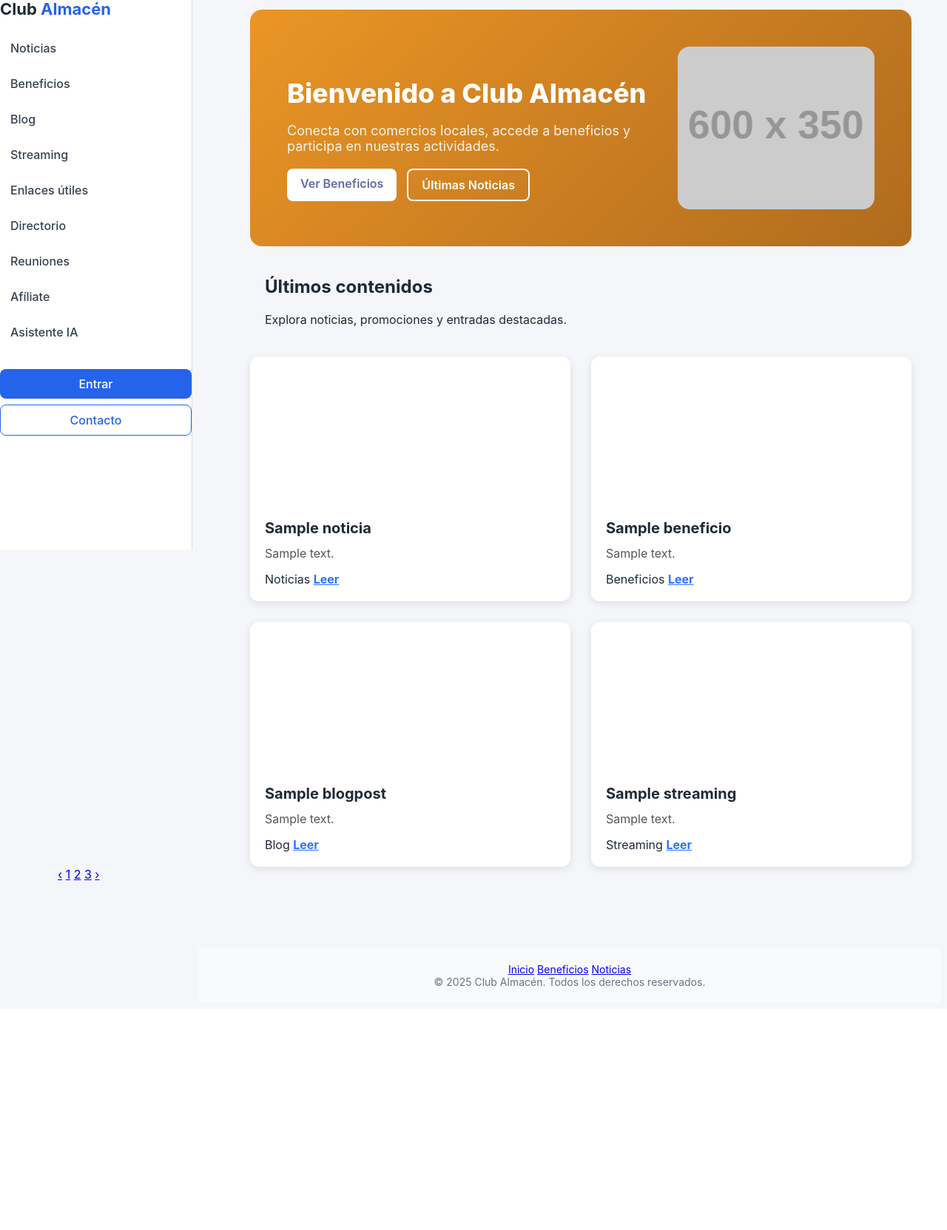
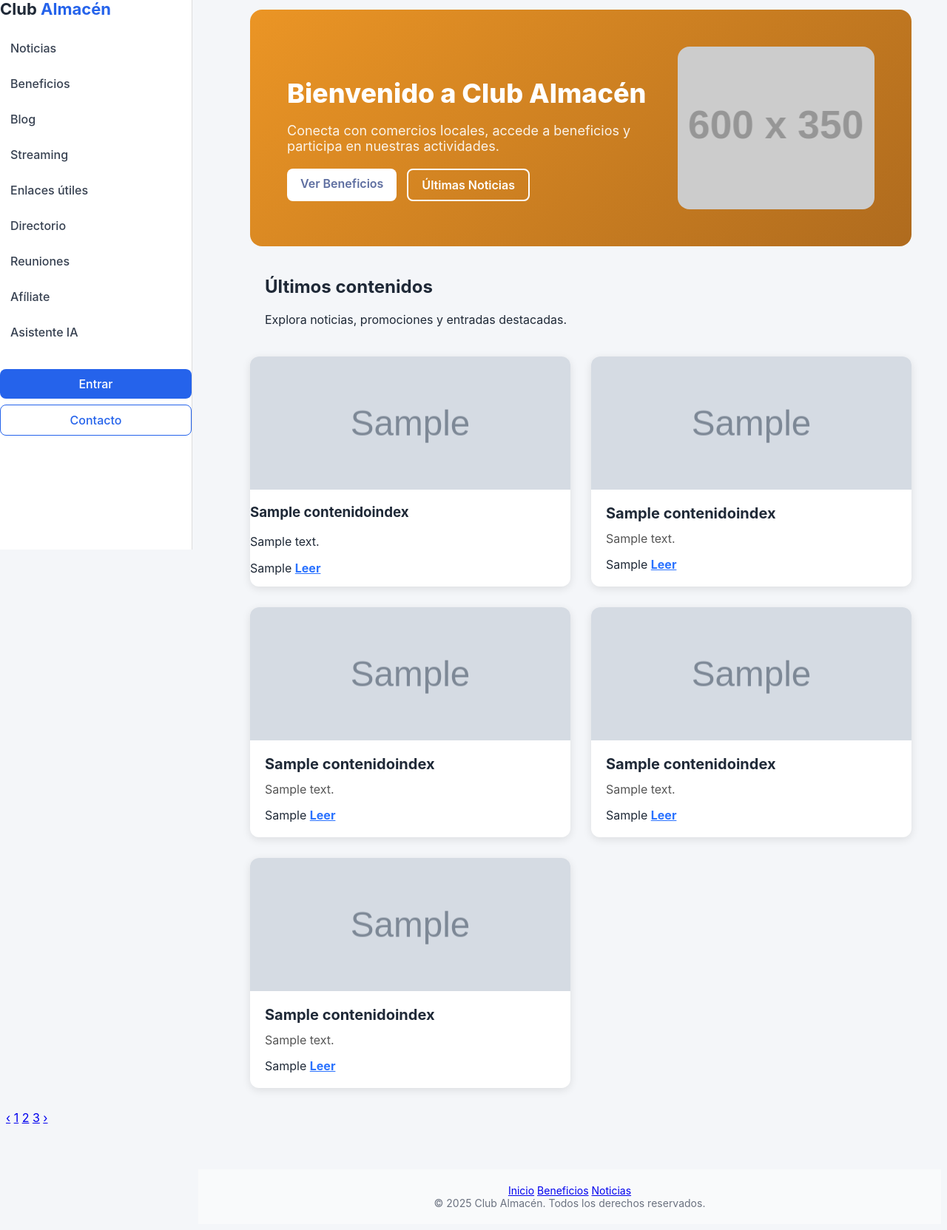
Before and after one commit to Maleza/WebClubAlmacen, a Django app: page / in a window 1280 px wide. Shown: the part 81-1744 px from the top of the page at 74% size. Before the commit the page ends 1414 px from the top, so only its background shows below. Run offline with Django 5.2, Linux system fonts and the light colour scheme; tables that the repository leaves empty hold one stand-in row (values such as "Sample post"); grey boxes marked "Sample" are stand-in pictures; grey boxes labelled with a size stand in for pictures from a placeholder-image service; some libraries are stand-ins or nearby versions.

Commit message:
fix se muestran imagenes en el index correctamente

```diff
--- a/WebClubAlmacen/apps.py
+++ b/WebClubAlmacen/apps.py
@@ -1,6 +1,9 @@
 from django.apps import AppConfig
 
 
+
 class WebclubalmacenConfig(AppConfig):
-    default_auto_field = 'django.db.models.BigAutoField'
     name = 'WebClubAlmacen'
+
+    def ready(self):
+        import WebClubAlmacen.signals
--- a/WebClubAlmacen/models.py
+++ b/WebClubAlmacen/models.py
@@ -154,3 +154,23 @@ class DashboardItem(models.Model):
 
     def __str__(self):
         return self.titulo
+
+# Modelo para el contenido del índex principal
+
+class ContenidoIndex(models.Model):
+    titulo = models.CharField(max_length=255)
+    descripcion = models.TextField(blank=True, null=True)
+    imagen = models.ImageField(upload_to="index/", null=True, blank=True)
+    categoria = models.CharField(max_length=100)
+    link = models.CharField(max_length=255)
+    fecha_publicacion = models.DateTimeField(auto_now_add=True)
+
+    # Para identificar desde qué modelo viene (Noticia, Beneficio, Blog, etc)
+    modelo_origen = models.CharField(max_length=100)
+    objeto_id = models.IntegerField()
+
+    class Meta:
+        ordering = ['-fecha_publicacion']
+
+    def __str__(self):
+        return f"{self.categoria}: {self.titulo}"
--- a/WebClubAlmacen/urls.py
+++ b/WebClubAlmacen/urls.py
@@ -4,6 +4,7 @@ from .views import UsuarioLoginView
 
 urlpatterns = [
     path('', views.index_html, name='index'),
+    path("api/index-items/", views.api_index_items, name="api_index_items"),
 
     # -----------------------------
     # AUTENTICACIÓN
--- a/WebClubAlmacen/views.py
+++ b/WebClubAlmacen/views.py
@@ -9,62 +9,21 @@ from .forms import *
 from .models import *
 from WebClubAlmacen.models import DashboardItem
 from WebClubAlmacen.forms import DashboardItemForm
-
+from django.http import JsonResponse
+from django.core.paginator import Paginator
 
 # ---------------------------
 # PÁGINAS PÚBLICAS
 # ---------------------------
 
+from .models import ContenidoIndex
+
 def index_html(request):
-    ultimas_noticias = Noticia.objects.order_by('-id')[:4]
-    ultimos_beneficios = Beneficio.objects.order_by('-id')[:4]
-    ultimos_blogs = BlogPost.objects.order_by('-id')[:4]
-    ultimos_streams = Streaming.objects.order_by('-id')[:4]
+    items = ContenidoIndex.objects.all()[:20]
 
-    # Unificamos todos los elementos en una sola lista
-    items = []
-
-    for n in ultimas_noticias:
-        items.append({
-            "titulo": n.titulo,
-            "descripcion": n.contenido[:120],
-            "imagen": n.imagen.url if n.imagen else None,
-            "categoria": "Noticias",
-            "link": f"/noticias/{n.pk}/"
-        })
-
-    for b in ultimos_beneficios:
-        items.append({
-            "titulo": b.titulo,
-            "descripcion": b.descripcion[:120],
-            "imagen": b.imagen.url if hasattr(b, "imagen") and b.imagen else None,
-            "categoria": "Beneficios",
-            "link": f"/beneficios/"
-        })
-
-    for blog in ultimos_blogs:
-        items.append({
-            "titulo": blog.titulo,
-            "descripcion": blog.contenido[:120],
-            "imagen": blog.imagen.url if blog.imagen else None,
-            "categoria": "Blog",
-            "link": f"/blog/{blog.pk}/"
-        })
-
-    for s in ultimos_streams:
-        items.append({
-            "titulo": s.titulo,
-            "descripcion": s.descripcion[:120],
-            "imagen": None,
-            "categoria": "Streaming",
-            "link": f"/streaming/{s.pk}/"
-        })
-
-    context = {
+    return render(request, "index.html", {
         "items": items
-    }
-
-    return render(request, "index.html", context)
+    })
 
 
 
@@ -668,3 +627,28 @@ def invitacion_editar(request, pk):
 @permission_required('webclubalmacen.delete_invitacion', raise_exception=True)
 def invitacion_eliminar(request, pk):
     return eliminar(request, pk, Invitacion, "Invitación", 'invitaciones')
+
+
+
+
+
+#-----------------------API JSON SCROLL Infinito------------------------
+
+def api_index_items(request):
+    page = int(request.GET.get("page", 1))
+    paginator = Paginator(ContenidoIndex.objects.all(), 20)
+
+    items_page = paginator.get_page(page)
+
+    data = [{
+        "titulo": item.titulo,
+        "descripcion": item.descripcion,
+        "categoria": item.categoria,
+        "imagen": item.imagen.url if item.imagen else None,
+        "link": item.link,
+    } for item in items_page]
+
+    return JsonResponse({
+        "items": data,
+        "has_next": items_page.has_next(),
+    })
--- a/core/settings.py
+++ b/core/settings.py
@@ -27,7 +27,7 @@ INSTALLED_APPS = [
     'django.contrib.sessions',
     'django.contrib.messages',
     'django.contrib.staticfiles',
-    'WebClubAlmacen',
+    'WebClubAlmacen.apps.WebclubalmacenConfig',
 ]
 
 MIDDLEWARE = [
--- a/static/css/index.css
+++ b/static/css/index.css
@@ -21,7 +21,7 @@ body {
     width: calc(100% - 260px);              /* ocupar todo el espacio disponible */
     max-width: 1650px;                      /* ancho óptimo en pantallas grandes */
     margin-right: auto;                     /* empuja el main hacia la derecha */
-    width: max-content;
+    width: max-content;                     /* ordena el contenido en el ancho maximo posible */
 }
 /* ---------------------------------------------------------
    TOPBAR MODERNO
@@ -285,6 +285,28 @@ body {
     color: #555;
 }
 
+
+
+.cards-grid .card .thumb {
+    width: 100%;
+    height: 180px;               /* ajusta altura según diseño */
+    background-size: cover;
+    background-position: center;
+    background-repeat: no-repeat;
+    border-radius: 8px 8px 0 0;
+    display: block;
+}
+
+
+
+
+
+
+
+
+
+
+
 .readmore {
     color: #2a72ff;
     font-weight: bold;
--- a/templates/index.html
+++ b/templates/index.html
@@ -5,7 +5,7 @@
   <meta charset="utf-8" />
   <meta name="viewport" content="width=device-width,initial-scale=1" />
   <title>Club Almacén — Inicio</title>
-  <link rel="stylesheet" href="{% static 'css/index.css' %}?v=1.6" />
+  <link rel="stylesheet" href="{% static 'css/index.css' %}?v=1.7" />
 </head>
 
 <body>
@@ -86,20 +86,14 @@
         {% for item in items %}
         <article class="card">
 
-          <div class="thumb">
-              <style="background-image:url('{{ item.imagen|default:"https://placehold.co/600x340/cccccc?text=Sin+Imagen" }}')"/>
-          </div>
+          <div class="thumb" style="background-image:url('{{ item.imagen }}')"></div>
 
-          <div class="card-body">
-            <h3>{{ item.titulo }}</h3>
-            <p class="excerpt">{{ item.descripcion }}</p>
 
-            <div class="card-meta">
-              <span class="tag">{{ item.categoria }}</span>
-              <a class="readmore"
-                 href="{{ item.link|default:'#' }}">
-                 Leer
-              </a>
+          <h3>{{ item.titulo }}</h3>
+          <p>{{ item.descripcion }}</p>
+          <span class="tag">{{ item.categoria }}</span>
+          <a href="{{ item.link }}" class="readmore">Leer</a>
+
             </div>
           </div>
         </article>
```
Also changed, not shown: WebClubAlmacen/signals.py (added, +87 -0 lines), templates/crud/base.html (+2 -7 lines), WebClubAlmacen/migrations/0003_contenidoindex.py (added), media/blog/Captura_de_pantalla_2025-11-26_205235.png (added), media/noticias/Captura_de_pantalla_2025-11-26_205235.png (added), media/noticias/Captura_de_pantalla_2025-11-26_205235_DyEsxd6.png (added), media/noticias/Captura_de_pantalla_2025-11-26_205235_POJ7i2V.png (added), media/noticias/Feriados-Chile.jpg (added), media/noticias/coca_cola.jpg (added), media/noticias/n-1024x893.jpg (added).
